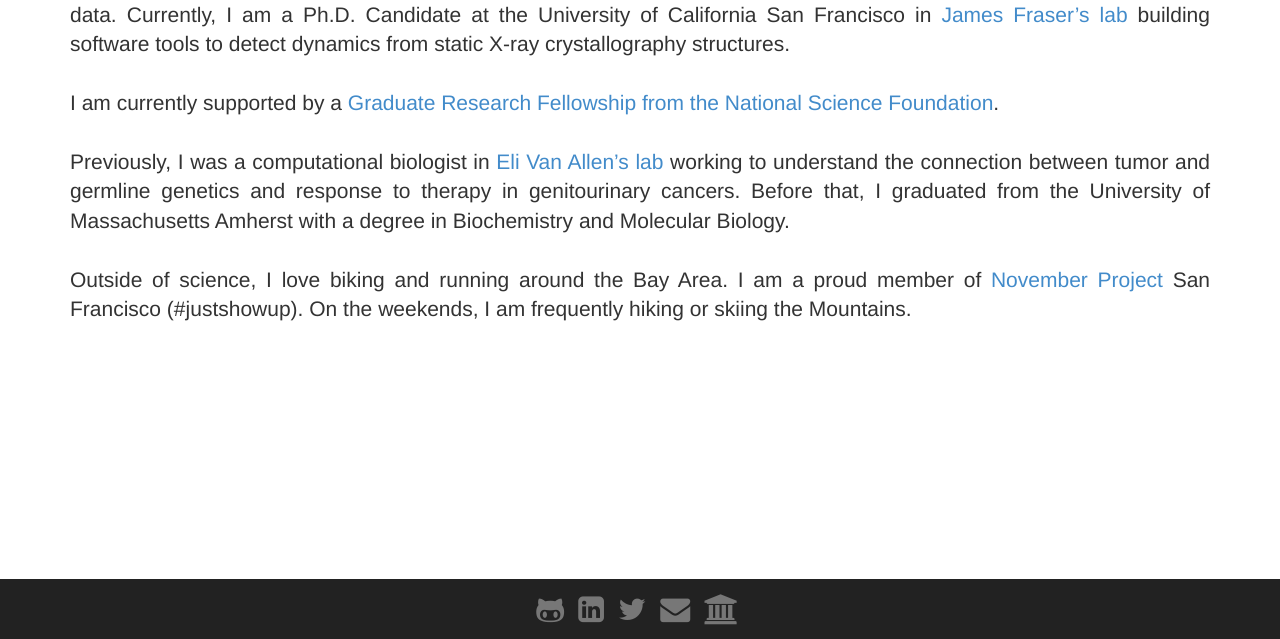
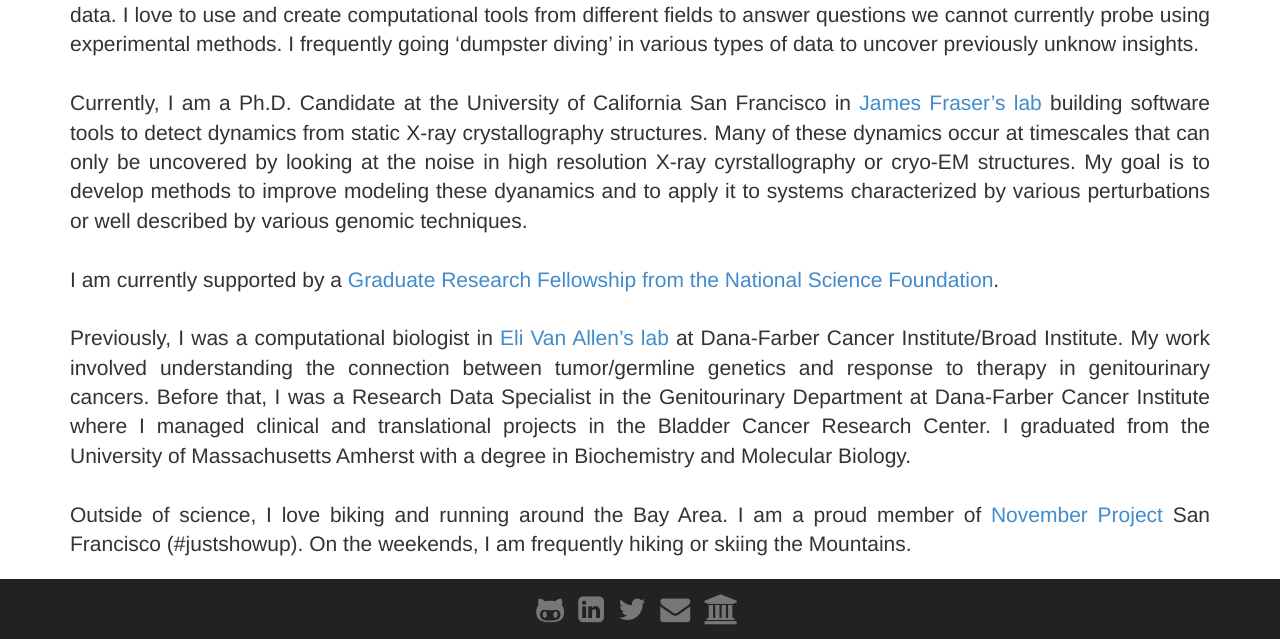
Before and after one commit to stephaniewankowicz/stephaniewankowicz.github.io, a Jekyll site: the page built from index.md, in a window 1280 px wide and 1108 px high. Shown: the part 469-1108 px from the top of the window. Built offline with Jekyll 4.4.1, drawn with Linux system fonts in a browser that asks for light colours; nearby versions of some CDN libraries; library files that are not in the unit come from our copies; some of the changed text lies outside the part shown.

Commit message:
update research plans

```diff
--- a/index.md
+++ b/index.md
@@ -10,7 +10,12 @@ group: home
 <img src="/static/img/banner_statehouse.jpg" class="img-responsive center-block" alt="Advocating for Science Research at the California Statehouse, January 2020"/>
 
 <p class="lead text-justify">
-I am a computational structural biologist with a special interest in combining high throughput genomic data with structural data. Currently, I am a Ph.D. Candidate at the University of California San Francisco in [James Fraser's lab](https://fraserlab.com/) building software tools to detect dynamics from static X-ray crystallography structures.
+I am a computational structural biologist with a special interest in combining high throughput genomic data with structural data. I love to use and create computational tools from different fields to answer questions we cannot currently probe using experimental methods. I frequently going 'dumpster diving' in various types of data to uncover previously unknow insights.
+
+<br>
+<br>
+
+Currently, I am a Ph.D. Candidate at the University of California San Francisco in [James Fraser's lab](https://fraserlab.com/) building software tools to detect dynamics from static X-ray crystallography structures. Many of these dynamics occur at timescales that can only be uncovered by looking at the noise in high resolution X-ray cyrstallography or cryo-EM structures. My goal is to develop methods to improve modeling these dyanamics and to apply it to systems characterized by various perturbations or well described by various genomic techniques.
 
 <br>
 <br>
@@ -20,7 +25,7 @@ I am currently supported by a [Graduate Research Fellowship from the National Sc
 <br>
 <br>
 
-Previously, I was a computational biologist in [Eli Van Allen's lab](https://vanallenlab.dana-farber.org/) working to understand the connection between tumor and germline genetics and response to therapy in genitourinary cancers. Before that, I graduated from the University of Massachusetts Amherst with a degree in Biochemistry and Molecular Biology.
+Previously, I was a computational biologist in [Eli Van Allen's lab](https://vanallenlab.dana-farber.org/) at Dana-Farber Cancer Institute/Broad Institute. My work involved understanding the connection between tumor/germline genetics and response to therapy in genitourinary cancers. Before that, I was a Research Data Specialist in the Genitourinary Department at Dana-Farber Cancer Institute where I managed clinical and translational projects in the Bladder Cancer Research Center. I graduated from the University of Massachusetts Amherst with a degree in Biochemistry and Molecular Biology.
 
 <br>
 <br>
```
